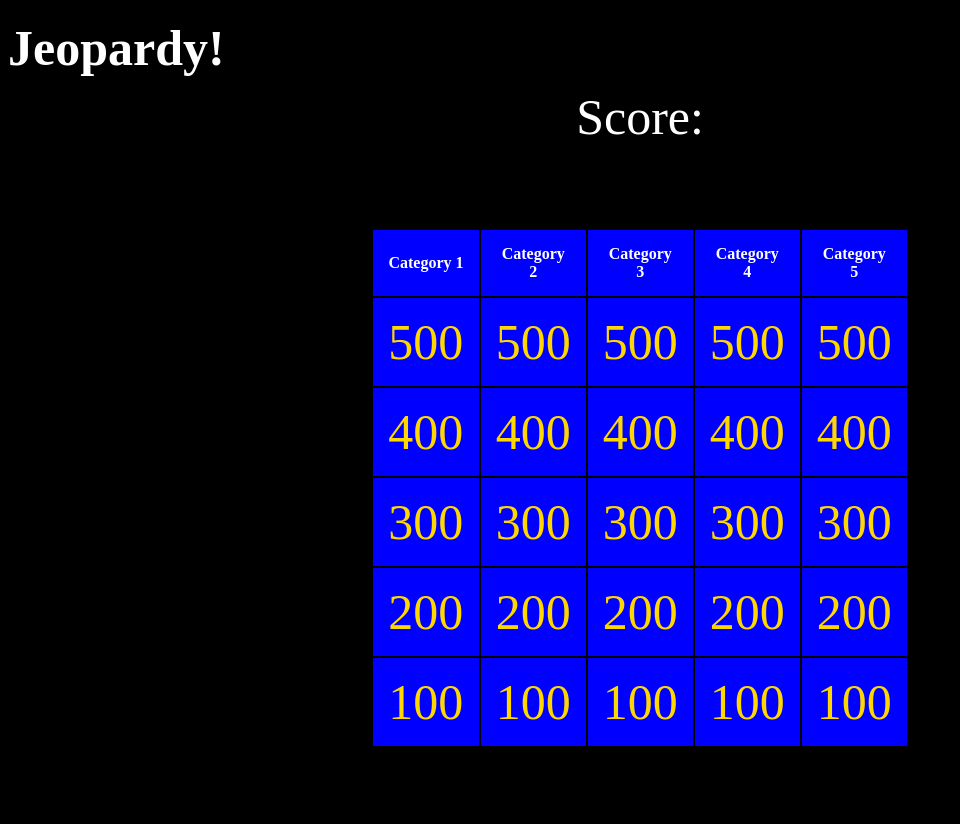
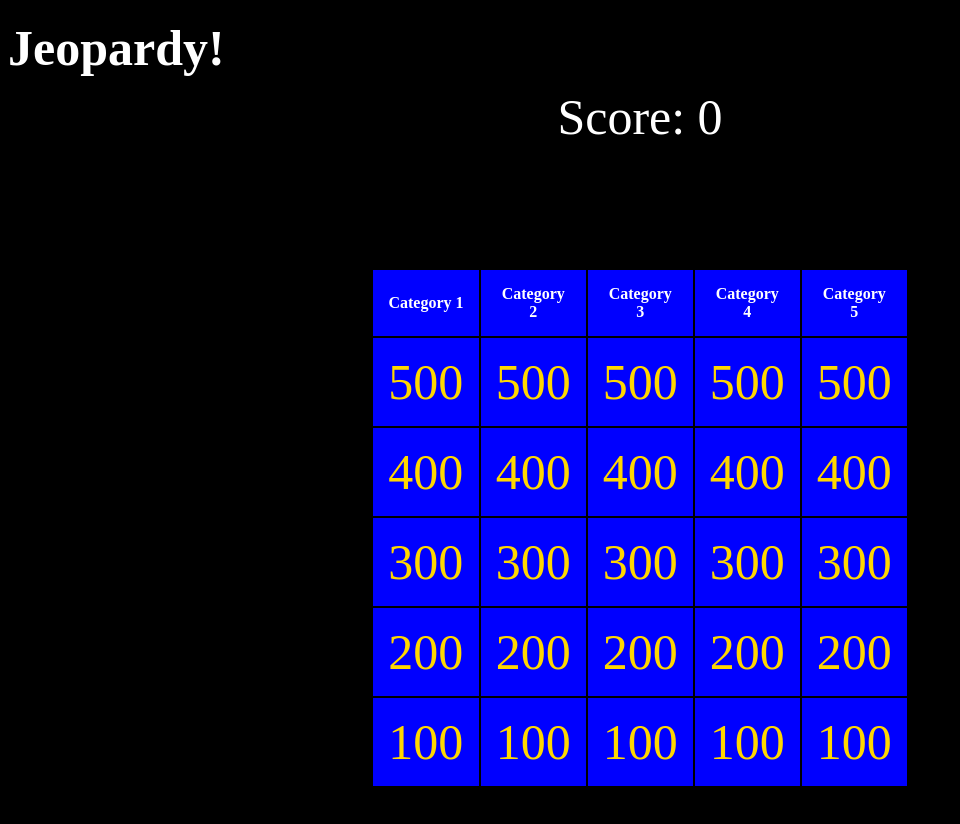
Before and after one commit to kdamato/Milestone-1, a plain HTML site: page Milestone-1/Jeopardy.html in a window 1280 px wide. Shown: the whole page, without its empty margins (0-960 px from the left). Drawn offline with Linux system fonts and the light colour scheme.

Commit message:
created base for Score tracker

```diff
--- a/Milestone-1/Jeopardy.html
+++ b/Milestone-1/Jeopardy.html
@@ -9,7 +9,7 @@
 </head>
 <body>
     <h1 id = "game-name">Jeopardy!</h1>
-    <div id = 'score'>Score:</div>
+    <div id = 'score'></div>
     <table>
         <!--- Table Headers -->
         <tr>
--- a/Milestone-1/Jeopardy.js
+++ b/Milestone-1/Jeopardy.js
@@ -4,12 +4,17 @@
 const category4 = 'category4'
 const category5 = 'category5'
 
-let userScore = 0;
+var userScore = 0;
+
+function displayScore(){
+    document.getElementById('score').innerHTML = 'Score:' + ' ' + userScore
+}
 
 function checkAnswer(userAnswer, correctAnswer){
     if(userAnswer === correctAnswer){
         alert('Well Done. Correct answer')
         userScore = userScore + 100
+        displayScore()
     }
     else{
         alert('Sorry, your answer is incorrect')
@@ -344,4 +349,6 @@
     }
 }
 
+displayScore()
+
 createBoard()
--- a/Milestone-1/styles.css
+++ b/Milestone-1/styles.css
@@ -39,7 +39,7 @@
     justify-content: center;
     margin: 0;
     align-items: center;
-    height: 80vh;
+    height: 90vh;
     background-color: black;
 }
 
```
